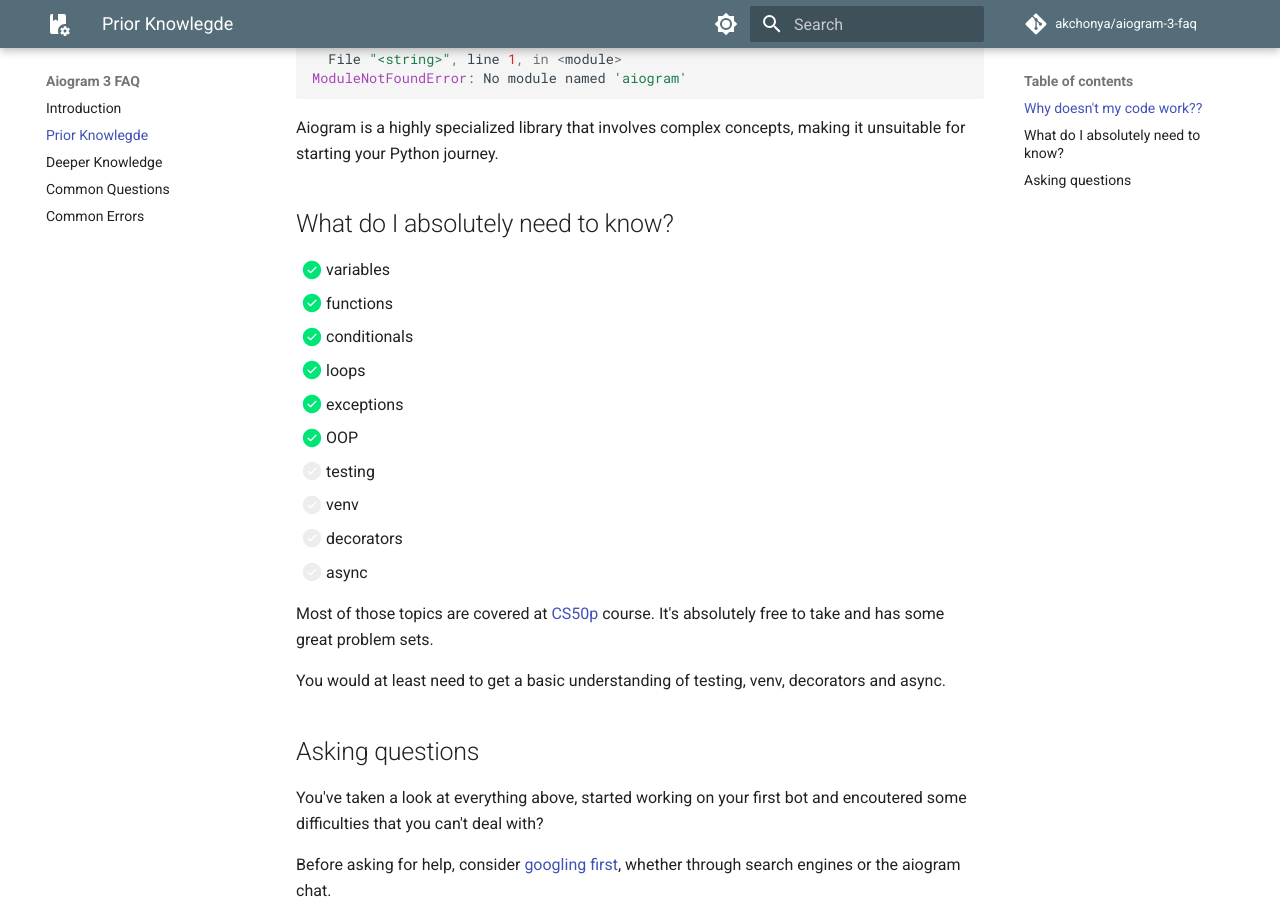
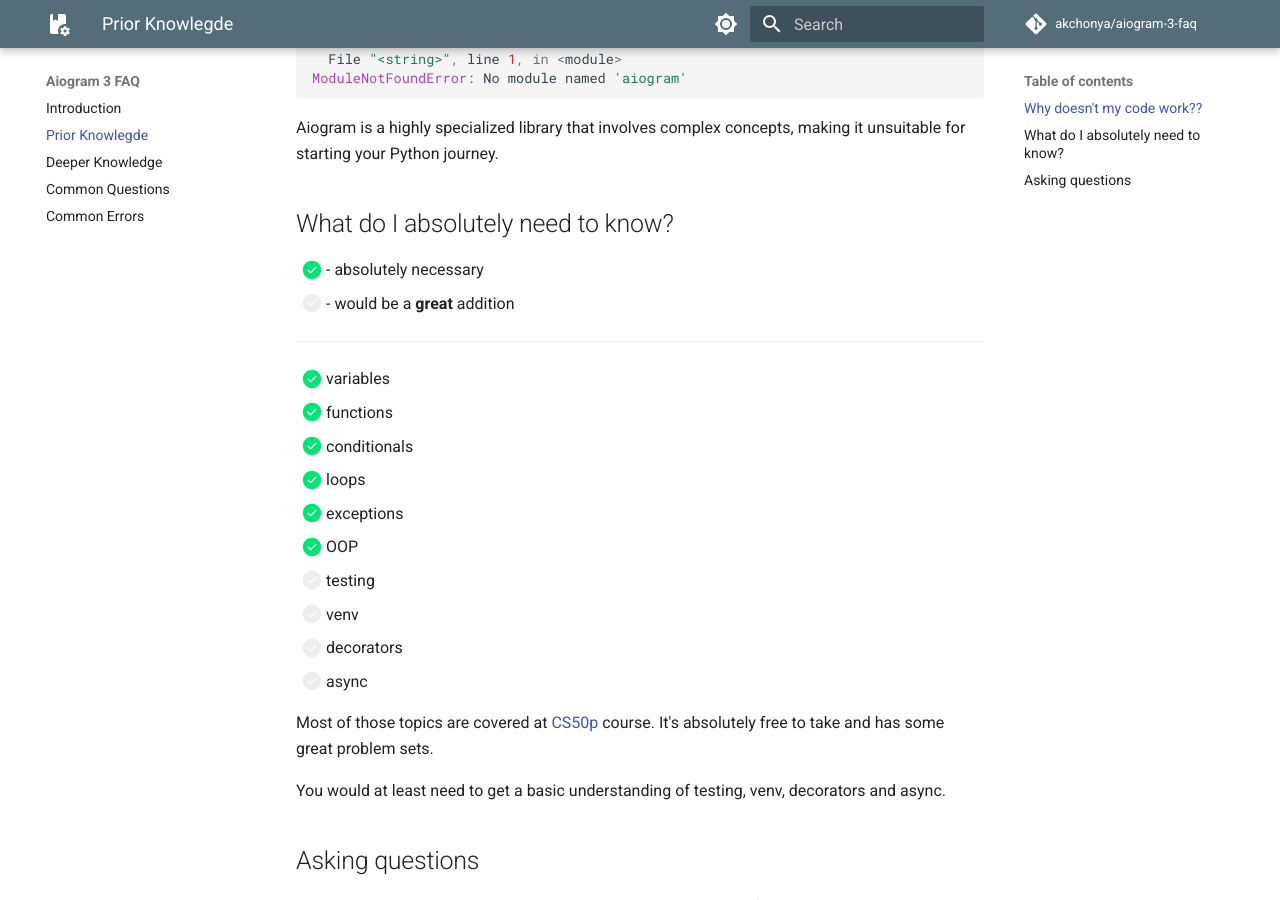
Before and after one commit to akchonya/aiogram-3-faq, an MkDocs documentation site: the page built from docs/prior_knowledge.md, in a window 1280 px wide and 900 px high, scrolled down 353 px. Built offline with MkDocs 1.6.1 and Material for MkDocs 9.7.7, drawn with Linux system fonts in a browser that asks for light colours; comment, search, counter and statistics services are not loaded.

Commit message:
add list explanation

```diff
--- a/docs/prior_knowledge.md
+++ b/docs/prior_knowledge.md
@@ -17,6 +17,11 @@
 Aiogram is a highly specialized library that involves complex concepts, making it unsuitable for starting your Python journey.
 
 ## What do I absolutely need to know?
+
+- [x] - absolutely necessary
+- [ ] - would be a **great** addition
+
+---
 
 - [x] variables
 - [x] functions
```
Also changed, not shown: docs/common_questions.md (+1 -1 lines).
